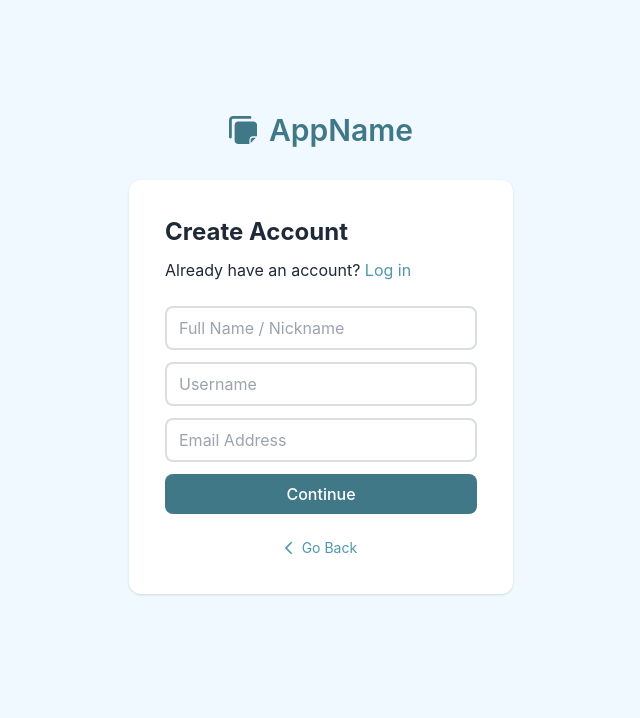
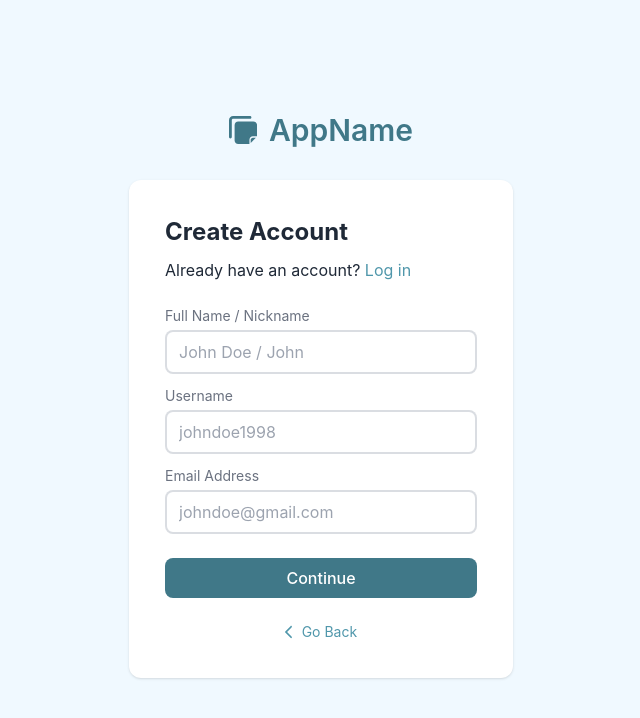
Before and after one commit to acricmg/todo-app-react, a React (Vite) app: page /register in a window 1280 px wide. Shown: the top 718 px of the page, without its empty margins (319-959 px from the left). Built offline with nearby package versions, Linux system fonts and the light colour scheme.

Commit message:
add input labels & custom classes for input fields & labels

```diff
--- a/src/index.css
+++ b/src/index.css
@@ -21,12 +21,21 @@
   @apply justify-center items-center;
 }
 
+
 .field-rounded {
   @apply py-2 p-3 rounded-lg;
 }
 
 .field-border {
   @apply border-2 border-gray-300 border-opacity-80 bg-white focus:outline-none;
+}
+
+.field-label {
+  @apply text-sm text-gray-500;
+}
+
+.field {
+  @apply mt-1 mb-3 field-rounded field-border;
 }
 
 .link {
--- a/src/pages/Register.jsx
+++ b/src/pages/Register.jsx
@@ -18,28 +18,28 @@ const Register = () => {
   const handleSubmit = async (event) => {
     event.preventDefault();
 
-    try {
-      const formData = {
-        username: username,
-        name: name,
-        password: password,
-        email: email,
-      };
+    // try {
+    //   const formData = {
+    //     username: username,
+    //     name: name,
+    //     password: password,
+    //     email: email,
+    //   };
 
-      const response = await axios.post(
-        `${config.backend.url}/api/user-c`,
-        formData
-      );
-      setStatus("Account Created");
-      console.log("POST request successful:", response.data);
-    } catch (error) {
-      setStatus("Was not able to create account. Check logs.");
-      console.error("POST request failed:", error);
-    }
-    setUsername("");
-    setName("");
-    setPassword("");
-    setEmail("");
+    //   const response = await axios.post(
+    //     `${config.backend.url}/api/user-c`,
+    //     formData
+    //   );
+    //   setStatus("Account Created");
+    //   console.log("POST request successful:", response.data);
+    // } catch (error) {
+    //   setStatus("Was not able to create account. Check logs.");
+    //   console.error("POST request failed:", error);
+    // }
+    // setUsername("");
+    // setName("");
+    // setPassword("");
+    // setEmail("");
   };
 
   return (
@@ -52,37 +52,71 @@ const Register = () => {
         </p>
       </div>
       <form className="my-6 flex flex-col" onSubmit={handleSubmit}>
+        <label className="field-label" htmlFor="name">
+          Full Name / Nickname
+        </label>
         <input
-          className="mb-3 field-rounded field-border"
+          className="field"
           type="text"
           name="name"
           id="name"
-          placeholder="Full Name / Nickname"
+          placeholder="John Doe / John"
           value={name}
           onChange={(e) => setName(e.target.value)}
           required
         />
+
+        <label className="field-label" htmlFor="username">
+          Username
+        </label>
         <input
-          className="mb-3 field-rounded field-border"
+          className="field"
           type="text"
           name="username"
           id="username"
-          placeholder="Username"
+          placeholder="johndoe1998"
           value={username}
           onChange={(e) => setUsername(e.target.value)}
           required
         />
+
+        <label className="field-label" htmlFor="email">
+          Email Address
+        </label>
         <input
-          className="mb-3 field-rounded field-border"
+          className="field"
           type="email"
           name="email"
           id="email"
-          placeholder="Email Address"
+          placeholder="johndoe@gmail.com"
           value={email}
           onChange={(e) => setEmail(e.target.value)}
           required
         />
-        <button className="field-rounded btn-primary" type="submit">
+
+        {/* <label className="field-label" htmlFor="password">
+          Password
+        </label>
+        <input
+          className="field"
+          type="password"
+          name="password"
+          id="password"
+          placeholder="Password"
+        />
+
+        <label className="field-label" htmlFor="confirm-password">
+          Confirm Password
+        </label>
+        <input
+          className="field"
+          type="password"
+          name="confirm-password"
+          id="confirm-password"
+          placeholder="Confirm Password"
+        /> */}
+
+        <button className="mt-3 field-rounded btn-primary" type="submit">
           Continue
         </button>
       </form>
@@ -91,14 +125,6 @@ const Register = () => {
         <span>Go Back</span>
       </Link>
     </LoginLayout>
-
-    // <input
-    //     className="mb-3 field-rounded field-border"
-    //     type="password"
-    //     name="password"
-    //     id="passwd"
-    //     placeholder="Password"
-    //   />
   );
 };
 
```
